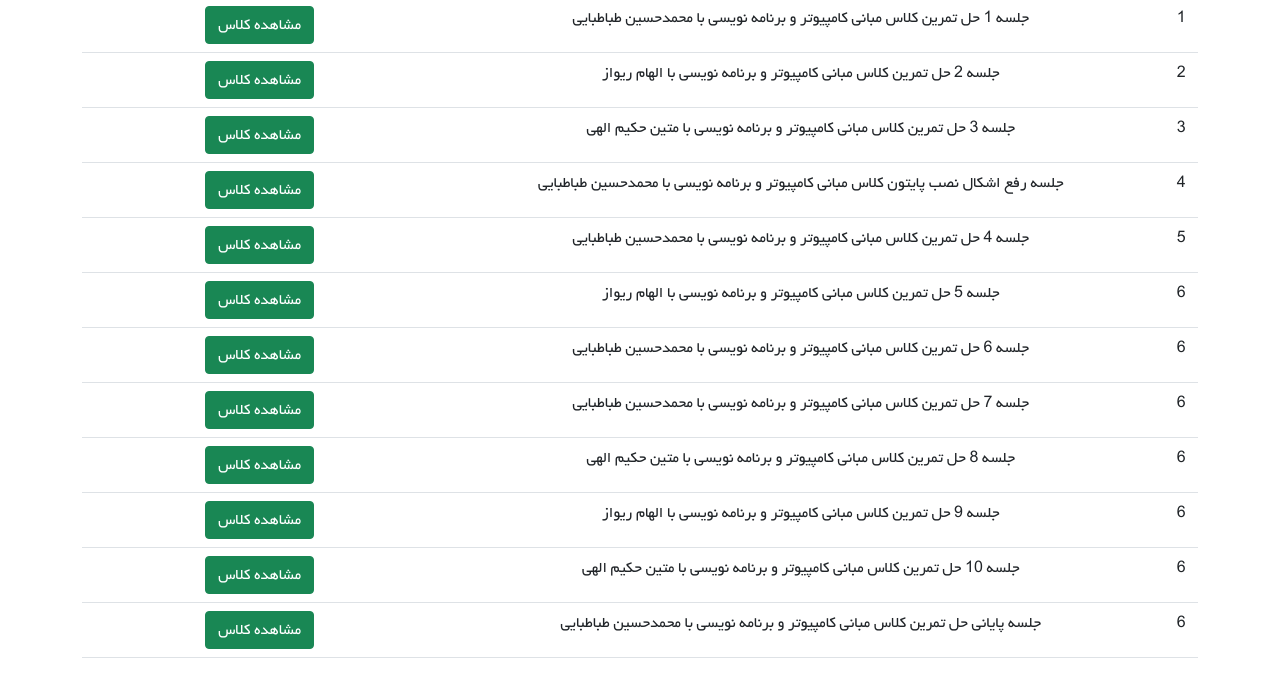
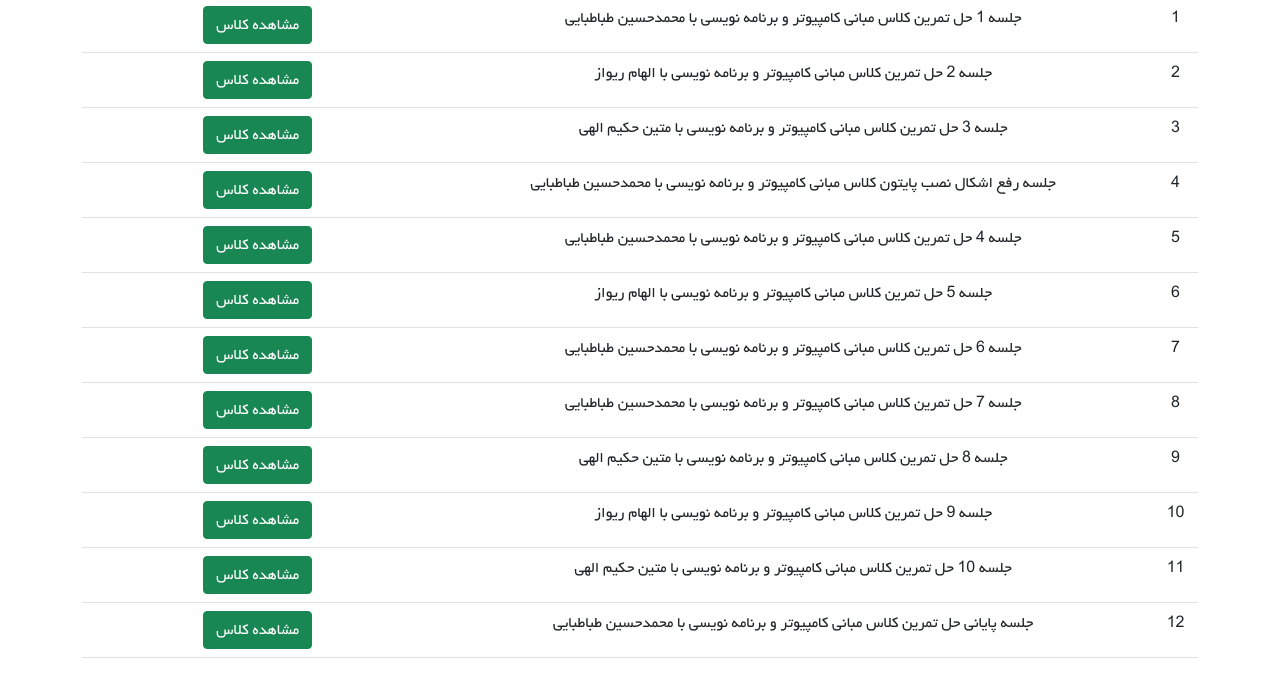
Before and after one commit to mtabatabaeifard/focp-1402, a plain HTML site: page recordings.html in a window 1280 px wide. Shown: the part 175-849 px from the top of the page. Drawn offline with nearby package versions, Linux system fonts and the light colour scheme.

Commit message:
Update recordings.html

```diff
--- a/recordings.html
+++ b/recordings.html
@@ -200,7 +200,7 @@
             </td>
           </tr>
                     <tr>
-            <td>6</td>
+            <td>7</td>
             <td>
           جلسه 6 حل تمرین کلاس مبانی کامپیوتر و برنامه نویسی با محمدحسین طباطبایی
             </td>
@@ -219,7 +219,7 @@
             </td>
           </tr>
                               <tr>
-            <td>6</td>
+            <td>8</td>
             <td>
           جلسه 7 حل تمرین کلاس مبانی کامپیوتر و برنامه نویسی با محمدحسین طباطبایی
             </td>
@@ -238,7 +238,7 @@
             </td>
           </tr>
                                         <tr>
-            <td>6</td>
+            <td>9</td>
             <td>          جلسه 8 حل تمرین کلاس مبانی کامپیوتر و برنامه نویسی با متین حکیم الهی
 
             </td>
@@ -257,7 +257,7 @@
             </td>
           </tr>
                                                   <tr>
-            <td>6</td>
+            <td>10</td>
             <td>          جلسه 9 حل تمرین کلاس مبانی کامپیوتر و برنامه نویسی با الهام ریواز
 
             </td>
@@ -277,7 +277,7 @@
           </tr>
 
                                                   <tr>
-            <td>6</td>
+            <td>11</td>
             <td>          جلسه 10 حل تمرین کلاس مبانی کامپیوتر و برنامه نویسی با متين حکيم الهي
             </td>
             <td>
@@ -295,7 +295,7 @@
             </td>
           </tr>
                                                             <tr>
-            <td>6</td>
+            <td>12</td>
             <td>        جلسه پايانی حل تمرین کلاس مبانی کامپیوتر و برنامه نویسی با محمدحسین طباطبایی            </td>
             <td>
               <button
```
